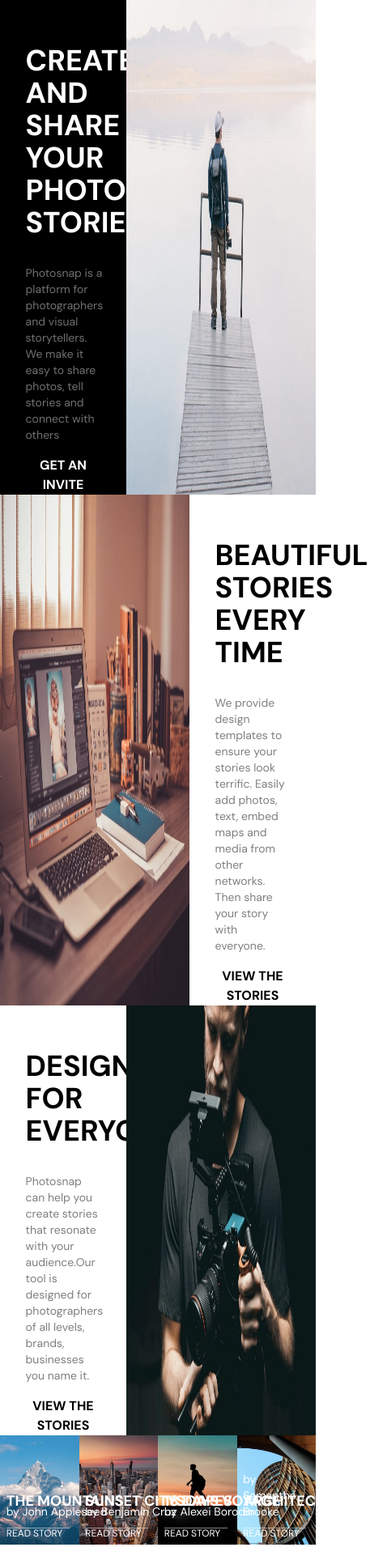
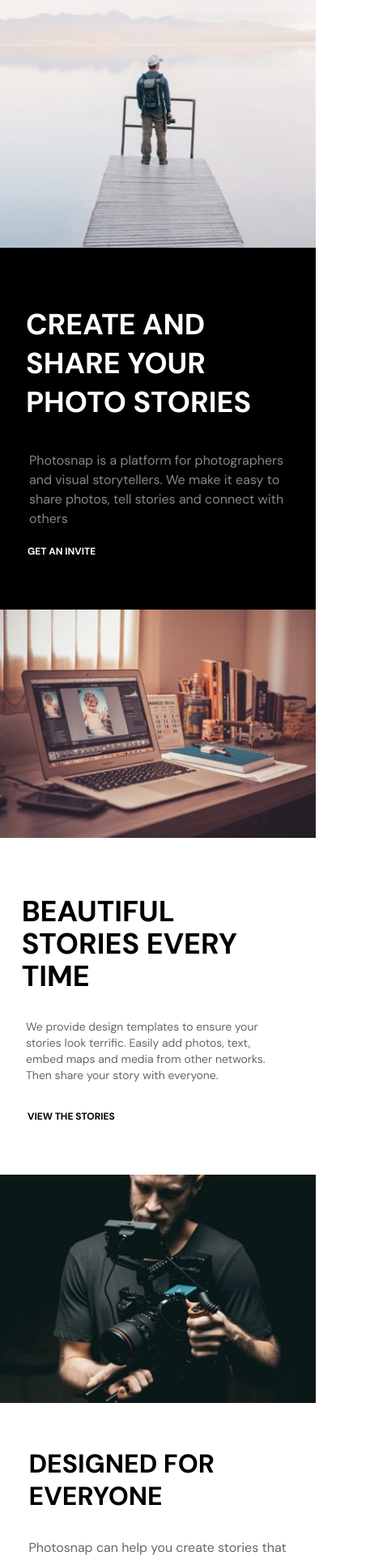
Before and after one commit to abir045/photosnap, a React (Create React App) app: page / in a window 390 px wide. Shown: the top 1927 px of the page at 81% size, 457 px wide, since content can reach past the window. Built offline with nearby package versions, Linux system fonts and the light colour scheme.

Commit message:
updated mb and tab layout in homepage

```diff
--- a/src/App.js
+++ b/src/App.js
@@ -1,5 +1,3 @@
-import logo from "./logo.svg";
-//import "./App.css";
 import { homeContent } from "./Datalist";
 import Home from "./pages/Home";
 
--- a/src/Datalist.js
+++ b/src/Datalist.js
@@ -8,6 +8,8 @@
     body: "Photosnap is a platform for photographers and visual storytellers. We make it easy to share photos, tell stories and connect with others",
     button: "Get an invite",
     img: require("./assets/home/desktop/create-and-share.jpg"),
+    imgMobile: require("./assets/home/mobile/create-and-share.jpg"),
+    imgTab: require("./assets/home/tablet/create-and-share.jpg"),
   },
 
   bannerStories: {
@@ -15,6 +17,8 @@
     body: "We provide design templates to ensure your stories look terrific. Easily add photos, text, embed maps and media from other networks. Then share your story with everyone.",
     button: "View the stories",
     img: require("./assets/home/desktop/beautiful-stories.jpg"),
+    imgMobile: require("./assets/home/mobile/beautiful-stories.jpg"),
+    imgTab: require("./assets/home/tablet/beautiful-stories.jpg"),
   },
 
   bannerDesign: {
@@ -22,6 +26,8 @@
     body: "Photosnap can help you create stories that resonate with your audience.Our tool is designed for photographers of all levels, brands, businesses you name it.",
     button: "View the stories",
     img: require("./assets/home/desktop/designed-for-everyone.jpg"),
+    imgMobile: require("./assets/home/mobile/designed-for-everyone.jpg"),
+    imgTab: require("./assets/home/tablet/designed-for-everyone.jpg"),
   },
 
   stories: [
@@ -30,6 +36,7 @@
       photographer: "by John Appleseed",
       button: "Read Story",
       img: require("./assets/stories/desktop/mountains.jpg"),
+      imgMobile: require("./assets/stories/mobile/mountains.jpg"),
     },
     {
       title: "Sunset Cityscapes",
--- a/src/pages/Home.js
+++ b/src/pages/Home.js
@@ -5,60 +5,79 @@
   const { stories, footerBanners } = homeContent;
   return (
     <div>
-      <div className="flex justify-between bg-black">
-        <div className="flex flex-col  items-center  w-[40%] mt-[10%] ">
-          <h1 className="text-white text-4xl uppercase font-bold leading-12 p-4 w-[80%] mx-auto">
+      <div className="flex flex-col-reverse  justify-between bg-black md:flex-row">
+        <div className="flex flex-col  items-center my-12   p-4 lg:w-[40%] mt-[10%] md:w-[70%]  ">
+          <h1 className="flex text-white w-full text-4xl md:text-[40px]  uppercase font-bold leading-[48px] p-4  md:w-[60%] lg:ml-[40%] lg:w-[90%]  md:mr-[35%]">
             {homeContent.banner.heading}
           </h1>
-          <p className="flex text-sm w-[80%] p-4 text-[#dfdfdf] opacity-50">
+          <p className="flex md:text-base w-full p-5 text-[#dfdfdf] opacity-60 md:mr-[25%] md:w-[70%] lg:w-[95%] lg:ml-[33%]">
             {homeContent.banner.body}
           </p>
-          <button className="flex w-[72%] text-white font-bold uppercase">
+          <button className="flex w-full ml-[10%]  text-white font-bold uppercase text-xs lg:ml-[25%] xl:ml-[20%]  md:ml-[12%]">
             {homeContent.banner.button}
           </button>
         </div>
-        <div className="flex flex-row w-[60%]">
+        <div className="hidden lg:flex lg:w-[60%]">
           <img className="w-full" src={homeContent.banner.img} />
+        </div>
+        <div className="flex  flex-row md:hidden">
+          <img className="w-full" src={homeContent.banner.imgMobile} />
+        </div>
+        <div className="hidden md:flex md:w-[30%] lg:hidden">
+          <img className="w-full" src={homeContent.banner.imgTab} />
         </div>
       </div>
 
       {/* stories */}
-      <div className="flex justify-between bg-white">
-        <div className="flex flex-row w-[60%]">
+      <div className="flex flex-col justify-between bg-white md:flex-row">
+        <div className="hidden  lg:flex w-[60%]">
           <img className="w-full" src={homeContent.bannerStories.img} />
         </div>
+        <div className="hidden  md:flex  lg:hidden">
+          <img className="w-full" src={homeContent.bannerStories.imgTab} />
+        </div>
+        <div className="flex flex-col  md:hidden ">
+          <img className="w-full" src={homeContent.bannerStories.imgMobile} />
+        </div>
 
-        <div className="flex flex-col  items-center  w-[40%] mt-[10%] ">
-          <h1 className="text-black text-4xl uppercase font-bold leading-12 p-4 w-[80%] mx-auto">
+        <div className="flex flex-col my-12  p-4 items-center w-full md:w-[70%]  lg:w-[40%] mt-[10%] ">
+          <h1 className="text-black text-4xl md:text-[40px] uppercase font-bold md:w-[60%] md:mr-[25%] mr-[3%] p-4 w-full">
             {homeContent.bannerStories.heading}
           </h1>
-          <p className="flex text-sm w-[80%] p-4 text-black opacity-50">
+          <p className="flex text-sm md:text-base md:w-[85%] w-full p-4 text-black opacity-60">
             {homeContent.bannerStories.body}
           </p>
-          <button className="flex w-[72%] text-black  font-bold uppercase">
+          <button className="flex text-xs w-full ml-[10%] md:ml-[20%] mt-[5%] text-black  font-bold uppercase ">
             {homeContent.bannerStories.button}
           </button>
         </div>
       </div>
 
-      <div className="flex justify-between bg-white">
-        <div className="flex flex-col  items-center  w-[40%] mt-[10%] ">
-          <h1 className="text-black text-4xl uppercase font-bold leading-12 p-4 w-[80%] mx-auto">
+      {/* designed for everyone */}
+      <div className="flex flex-col-reverse justify-between  bg-white md:flex-row">
+        <div className="flex flex-col  items-center w-full my-12  lg:w-[40%] mt-[10%] ">
+          <h1 className="text-black text-[32px] uppercase font-bold leading-[40px] p-4 w-full md:w-[70%] ml-[10%] md:mr-[30%] ">
             {homeContent.bannerDesign.heading}
           </h1>
-          <p className="flex text-sm w-[80%] p-4 text-black opacity-50">
+          <p className="flex ml-[10%] text-base w-full md:w-[80%] p-4 text-black opacity-60 md:mr-[18%]">
             {homeContent.bannerDesign.body}
           </p>
-          <button className="flex w-[72%] font-bold text-black uppercase">
+          <button className="flex w-full ml-[18%] text-xs  font-bold text-black uppercase">
             {homeContent.bannerDesign.button}
           </button>
         </div>
-        <div className="flex flex-row w-[60%]">
+        <div className="hidden lg:flex flex-row lg:w-[60%] md:hidden">
           <img className="w-full" src={homeContent.bannerDesign.img} />
+        </div>
+        <div className="flex flex-col  md:hidden">
+          <img className="w-full" src={homeContent.bannerDesign.imgMobile} />
+        </div>
+        <div className="hidden  md:flex md:w-[30%] lg:hidden">
+          <img className="w-full" src={homeContent.bannerDesign.imgTab} />
         </div>
       </div>
       {/* stories cards */}
-      <div className="flex relative">
+      <div className="flex flex-col relative md:flex-row">
         {stories.map((item) => (
           <div className="flex flex-col ">
             <img src={item.img} />
```
